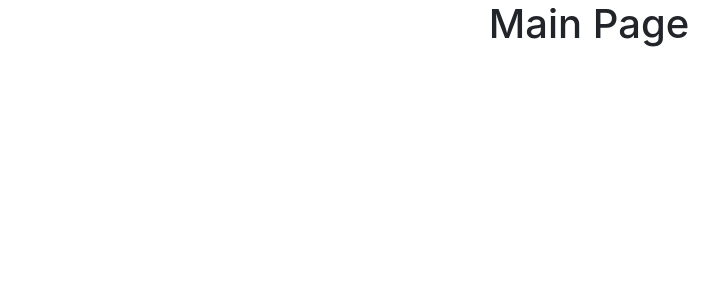
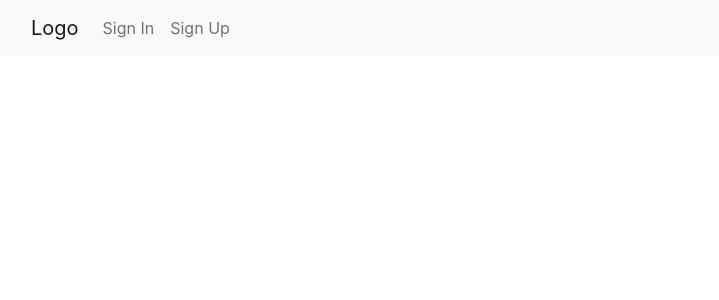
Before and after one commit to sucelius/your-game, a React (Create React App) app in the folder client/: page / in a window 1280 px wide. Shown: the top 300 px of the page, without its empty margins (51-770 px from the left). Built offline with nearby package versions, Linux system fonts and the light colour scheme.

Commit message:
Edited navbar

```diff
--- a/client/src/App.js
+++ b/client/src/App.js
@@ -2,13 +2,13 @@
 import './App.css';
 import { Provider } from "react-redux";
 import {store} from './store'
+import NavBar from "./widgets/NavBar/NavBar";
 
 function App() {
   return (
     <Provider store={store}>
     <div className="App">
-
-     <h1>Main Page</h1>
+      <NavBar />
     </div>
     </Provider>
   );
--- a/client/src/widgets/NavBar/NavBar.jsx
+++ b/client/src/widgets/NavBar/NavBar.jsx
@@ -4,25 +4,21 @@ import {Navbar, Container, Nav, NavDropdown} from 'react-bootstrap';
 function NavBar() {
   const [user, setUser] = useState(false)
   return (
-    // <Nav>
-    //   <Nav.Item>
-    //     <Nav.Link href="/">Logo</Nav.Link>
-    //   </Nav.Item>
-    //   <Nav.Item>
-    //     <Nav.Link href="/signin">Sign In</Nav.Link>
-    //   </Nav.Item>
-    //   <Nav.Item>
-    //     <Nav.Link href="/signup">Sign Up</Nav.Link>
-    //   </Nav.Item>
-    // </Nav>
+
     <Navbar bg="light" expand="lg">
       <Container>
         <Navbar.Brand href="#home">Logo</Navbar.Brand>
         <Navbar.Toggle aria-controls="basic-navbar-nav" />
         <Navbar.Collapse id="basic-navbar-nav" className="justify-content-end">
+
           <Nav className="me-auto">
-            <Nav.Link href="/signin">Sign In</Nav.Link>
-            <Nav.Link href="/signup">Sign Up</Nav.Link>
+            {user
+              ? <Nav.Link href="/signin">Log out</Nav.Link>
+              : <>
+                <Nav.Link href="/signin">Sign In</Nav.Link>
+                <Nav.Link href="/signup">Sign Up</Nav.Link>
+              </>
+            }
           </Nav>
         </Navbar.Collapse>
       </Container>
```
Also changed, not shown: 1 other file (tests, documents, lock files or other folders).
